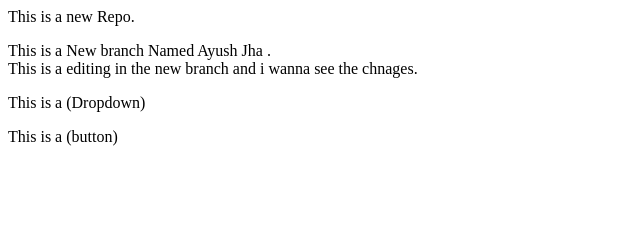
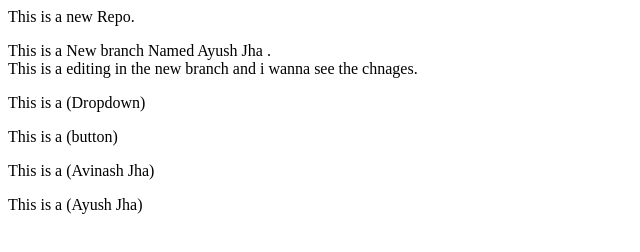
Before and after one commit to aayushjha0905/LocalRepo, a plain HTML site: page index.html in a window 1280 px wide. Shown: the whole page, without its empty margins (0-640 px from the left). Drawn offline with Linux system fonts and the light colour scheme.

Commit message:
Add 6 lines

```diff
--- a/index.html
+++ b/index.html
@@ -2,3 +2,5 @@
 <p>This is a New branch Named Ayush Jha . <br> This is a editing in the new branch and i wanna see the chnages. </p>
 <p>This is a (Dropdown)</p>
 <p>This is a (button)</p>
+<p>This is a (Avinash Jha)</p>
+<p>This is a (Ayush Jha)</p>
```
